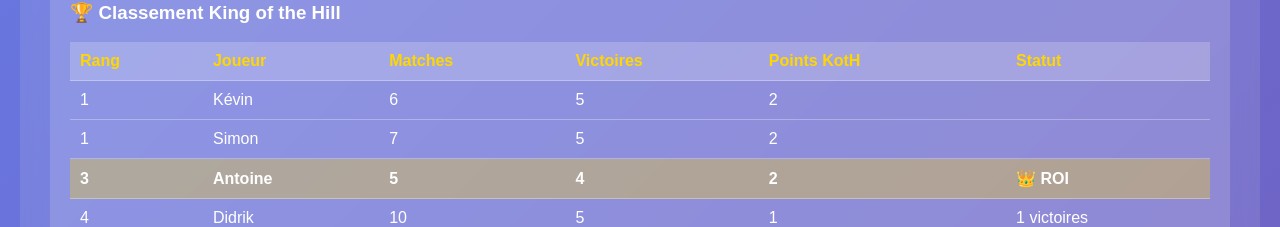
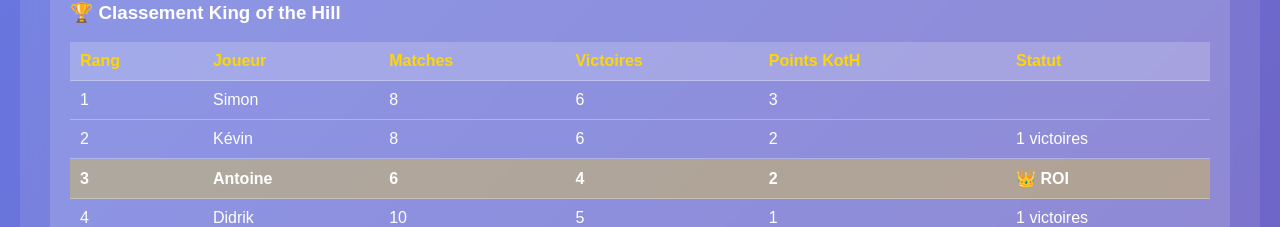
Before and after one commit to KevinWeez/Tossit_tournoi, a plain HTML site: page index.html in a window 1280 px wide. Shown: the part 725-952 px from the top of the page. Drawn offline with Linux system fonts and the light colour scheme.

Commit message:
Update index.html

```diff
--- a/index.html
+++ b/index.html
@@ -545,11 +545,11 @@
     <script>
         // Variables globales avec données par défaut
     let players = {
-    "Kévin": {
-      "matches": 6,
-      "wins": 5,
+        "Kévin": {
+      "matches": 8,
+      "wins": 6,
       "points": 2,
-      "consecutive": 0
+      "consecutive": 1
     },
     "Daniel": {
       "matches": 3,
@@ -582,7 +582,7 @@
       "consecutive": 0
     },
     "Antoine": {
-      "matches": 5,
+      "matches": 6,
       "wins": 4,
       "points": 2,
       "consecutive": 0
@@ -630,9 +630,9 @@
       "consecutive": 0
     },
     "Simon": {
-      "matches": 7,
-      "wins": 5,
-      "points": 2,
+      "matches": 8,
+      "wins": 6,
+      "points": 3,
       "consecutive": 0
     }
     };
@@ -917,6 +917,24 @@
       "pause": "1",
       "duration": "N/A",
       "timestamp": "14:05:15",
+      "forceRotation": false
+    },
+    {
+      "winner": "Simon",
+      "loser": "Kévin",
+      "score": "5-3",
+      "pause": "1",
+      "duration": "N/A",
+      "timestamp": "16:20:55",
+      "forceRotation": false
+    },
+    {
+      "winner": "Kévin",
+      "loser": "Antoine",
+      "score": "5-0",
+      "pause": "1",
+      "duration": "N/A",
+      "timestamp": "16:21:05",
       "forceRotation": false
     }
   ];
```
